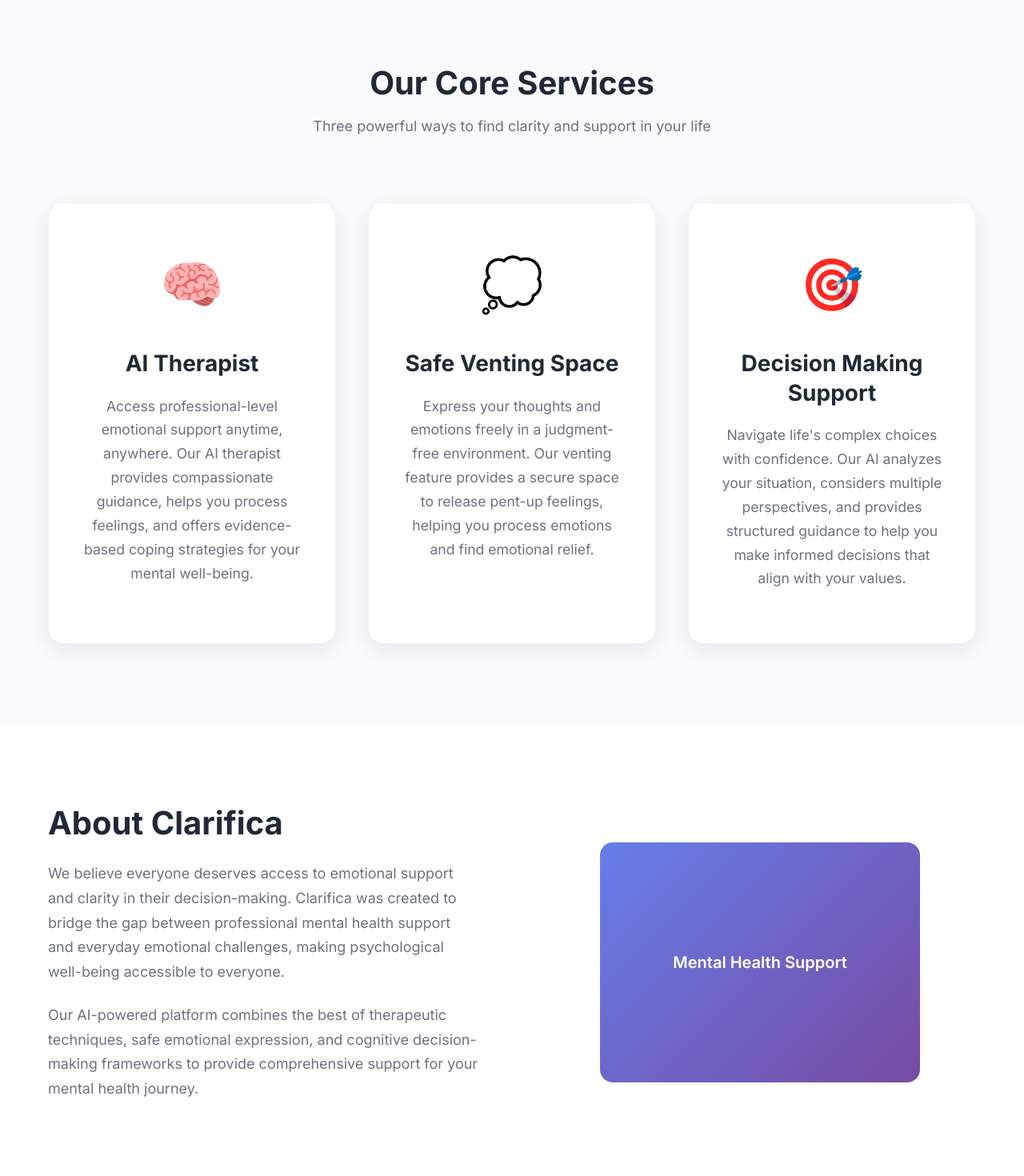
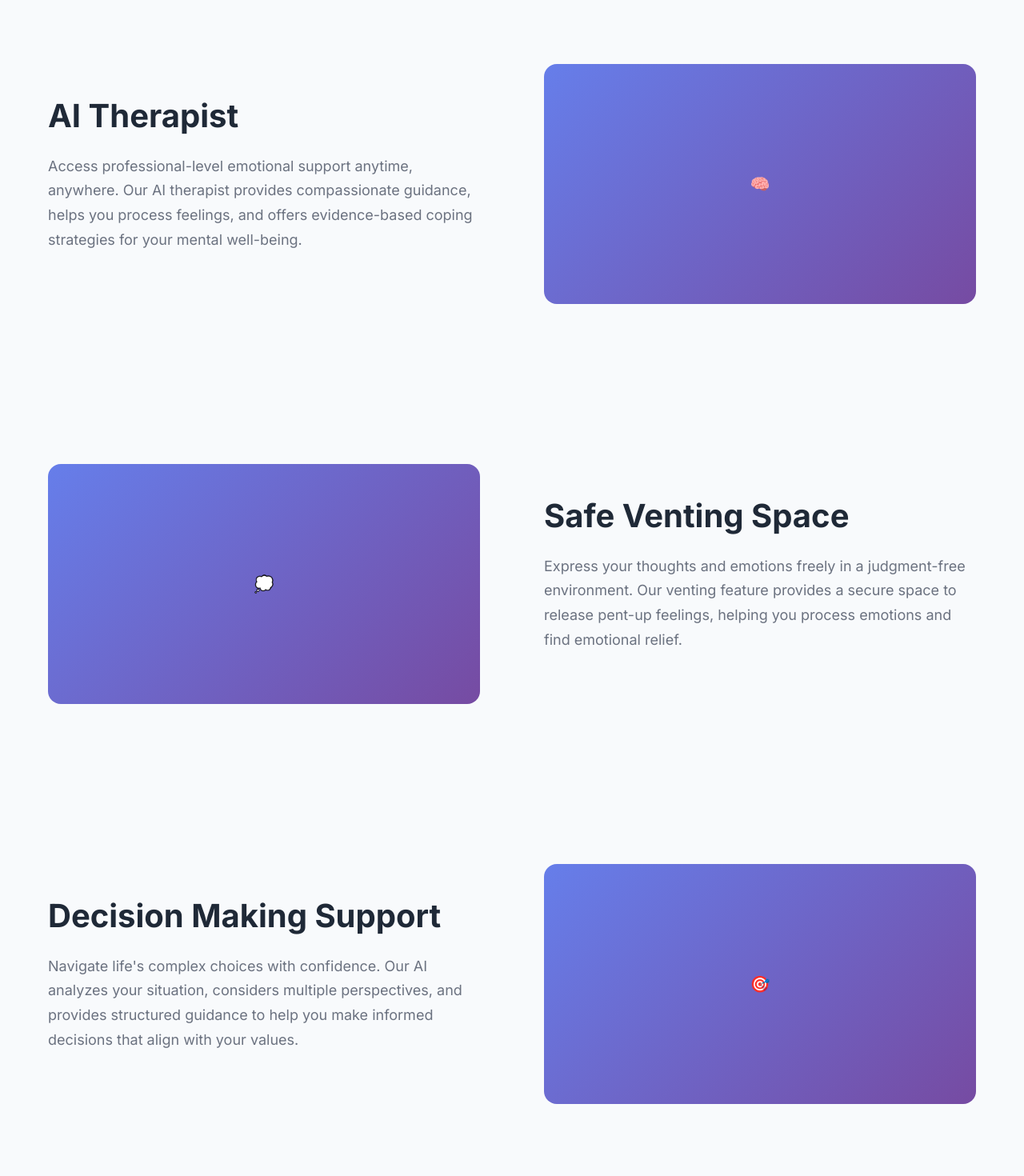
Before and after one commit to Dev-KrishnaPathak/Clarifica, a React (Vite) app: page / in a window 1280 px wide. Shown: the part 820-2290 px from the top of the page at 80% size. Built offline with nearby package versions, Linux system fonts and the light colour scheme; a web font is replaced by a local one.

Commit message:
your message

```diff
--- a/src/App.css
+++ b/src/App.css
@@ -633,7 +633,7 @@
 }
 
 .about-image {
-  width: 400px;
+  width: 540px;
   height: 300px;
   border-radius: 16px;
   overflow: hidden;
@@ -927,3 +927,7 @@
   outline: none;
   box-shadow: none;
 }
+
+#safe-venting .about-image {
+  width: 540px;
+}
--- a/src/App.jsx
+++ b/src/App.jsx
@@ -56,30 +56,64 @@
         </div>
       </section>
 
-      {/* Features Section */}
-      <section id="features" className="features">
+      {/* Features Section - AI Therapist */}
+      <section id="ai-therapist" className="features">
         <div className="container">
-          <div className="section-header">
-            <h2 className="section-title">Our Core Services</h2>
-            <p className="section-subtitle">
-              Three powerful ways to find clarity and support in your life
-            </p>
+          <div className="about-content">
+            <div className="about-text">
+              <h2>AI Therapist</h2>
+              <p>
+                Access professional-level emotional support anytime, anywhere. Our AI therapist provides compassionate guidance, helps you process feelings, and offers evidence-based coping strategies for your mental well-being.
+              </p>
+            </div>
+            <div className="about-visual">
+              <div className="about-image">
+                <div className="image-placeholder">
+                  <span>🧠</span>
+                </div>
+              </div>
+            </div>
           </div>
-          <div className="features-grid">
-            <div className="feature-card">
-              <div className="feature-icon">🧠</div>
-              <h3>AI Therapist</h3>
-              <p>Access professional-level emotional support anytime, anywhere. Our AI therapist provides compassionate guidance, helps you process feelings, and offers evidence-based coping strategies for your mental well-being.</p>
+        </div>
+      </section>
+
+      {/* Features Section - Safe Venting Space */}
+      <section id="safe-venting" className="features">
+        <div className="container">
+          <div className="about-content">
+            <div className="about-visual">
+              <div className="about-image">
+                <div className="image-placeholder">
+                  <span>💭</span>
+                </div>
+              </div>
             </div>
-            <div className="feature-card">
-              <div className="feature-icon">💭</div>
-              <h3>Safe Venting Space</h3>
-              <p>Express your thoughts and emotions freely in a judgment-free environment. Our venting feature provides a secure space to release pent-up feelings, helping you process emotions and find emotional relief.</p>
+            <div className="about-text">
+              <h2>Safe Venting Space</h2>
+              <p>
+                Express your thoughts and emotions freely in a judgment-free environment. Our venting feature provides a secure space to release pent-up feelings, helping you process emotions and find emotional relief.
+              </p>
             </div>
-            <div className="feature-card">
-              <div className="feature-icon">🎯</div>
-              <h3>Decision Making Support</h3>
-              <p>Navigate life's complex choices with confidence. Our AI analyzes your situation, considers multiple perspectives, and provides structured guidance to help you make informed decisions that align with your values.</p>
+          </div>
+        </div>
+      </section>
+
+      {/* Features Section - Decision Making Support */}
+      <section id="decision-support" className="features">
+        <div className="container">
+          <div className="about-content">
+            <div className="about-text">
+              <h2>Decision Making Support</h2>
+              <p>
+                Navigate life's complex choices with confidence. Our AI analyzes your situation, considers multiple perspectives, and provides structured guidance to help you make informed decisions that align with your values.
+              </p>
+            </div>
+            <div className="about-visual">
+              <div className="about-image">
+                <div className="image-placeholder">
+                  <span>🎯</span>
+                </div>
+              </div>
             </div>
           </div>
         </div>
```
